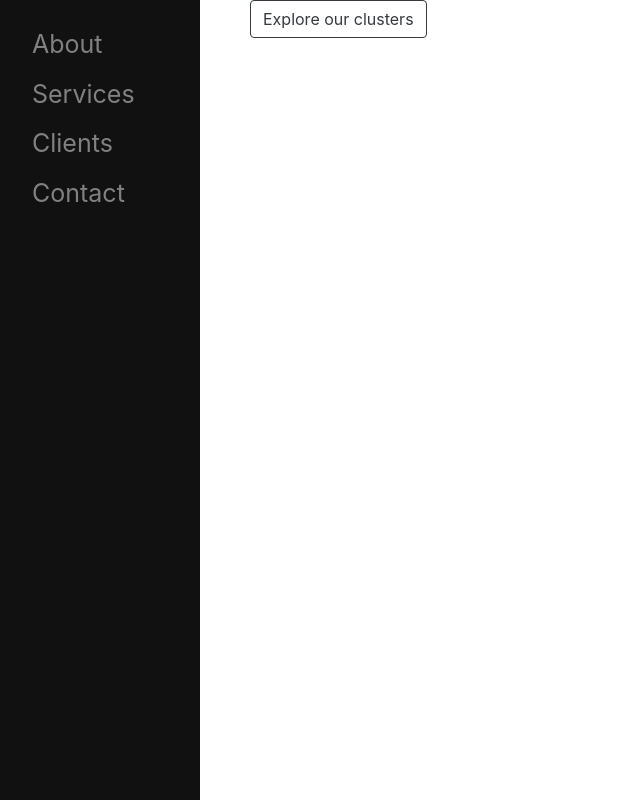
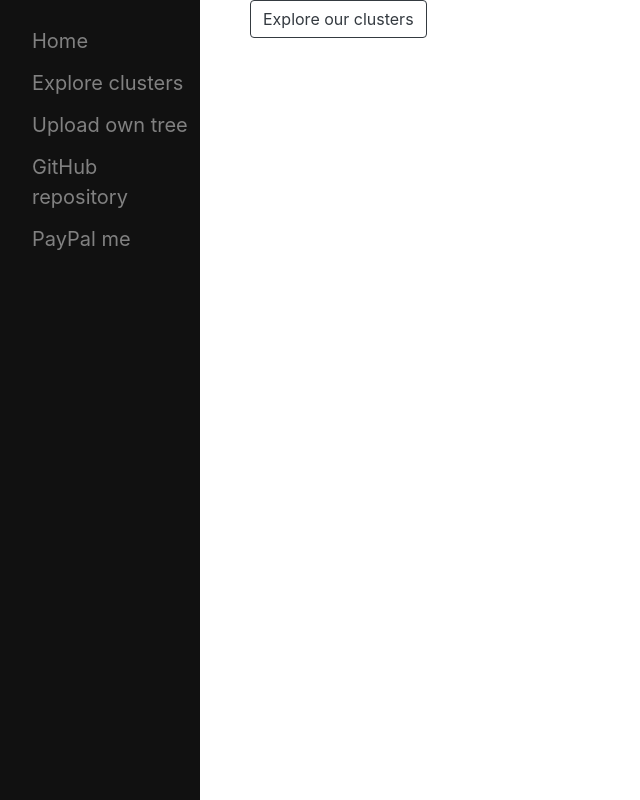
Before and after one commit to seviru/fmp_web_design, a Django app: page /tree_analyzer/ in a window 1280 px wide. Shown: the whole page, without its empty margins (0-640 px from the left). Run offline with Django 3.2, Linux system fonts and the light colour scheme; some libraries are stand-ins or nearby versions.

Commit message:
Side navigation bar updated with actual web sites

```diff
--- a/tree_analyzer/static/css/tree_analyzer.css
+++ b/tree_analyzer/static/css/tree_analyzer.css
@@ -21,7 +21,7 @@ body {
 .sidenav a {
     padding: 6px 6px 6px 32px;
     text-decoration: none;
-    font-size: 25px;
+    font-size: 20px;
     color: #818181;
     display: block;
 }
--- a/tree_analyzer/templates/tree_analyzer/base.html
+++ b/tree_analyzer/templates/tree_analyzer/base.html
@@ -24,10 +24,11 @@
 
   <body>
     <div class="sidenav">
-      <a href="#">About</a>
-      <a href="#">Services</a>
-      <a href="#">Clients</a>
-      <a href="#">Contact</a>
+      <a href="{% url 'index' %}">Home</a>
+      <a href="{% url 'cluster_explorer' %}">Explore clusters</a>
+      <a href="{% url 'design_custom_tree' %}">Upload own tree</a>
+      <a href="https://github.com/seviru/fmp_core_functionality">GitHub repository</a>
+      <a href="#">PayPal me</a>
     </div>
     <div class="content_container">
       {% block content %}
```
